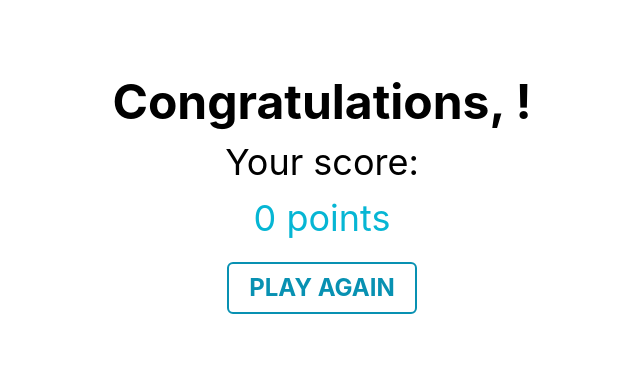
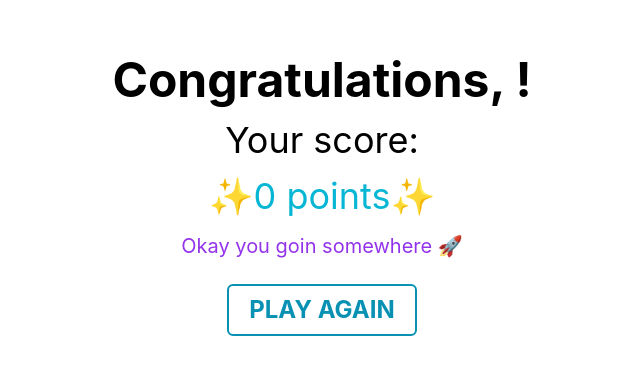
Before and after one commit to macianga/wordcloud-game, a React (Vite) app: page /leaderboard in a window 1280 px wide. Shown: the part 124-498 px from the top of the page, without its empty margins (318-958 px from the left). Built offline with nearby package versions, Linux system fonts and the light colour scheme.

Commit message:
add emojis and score based comments

```diff
--- a/src/views/Leaderboard.tsx
+++ b/src/views/Leaderboard.tsx
@@ -6,6 +6,21 @@ type Props = {
 }
 
 function Leaderboard({username, score}: Props) {
+  const getScoreMessage = ()=>{
+    if(score < 0){
+      return "I mean... It's fine";
+    }
+    if(score < 3){
+      return "Okay you goin somewhere 🚀";
+    }
+    if(score < 7){
+      return "Nice nice, keep going ;)";
+    }
+    if(score < 7){
+      return "How did you? Okay nice";
+    }
+  }
+
   return (
     <div className="App">
       <div className="flex items-center justify-center min-h-screen pb-40">
@@ -17,7 +32,10 @@ function Leaderboard({username, score}: Props) {
             Your score:
           </h1>
           <h1 className="text-center text-4xl mb-4 text-cyan-500">
-            {score} points
+            ✨{score} points✨
+          </h1>
+          <h1 className="text-center text-xl mb-4 text-purple-600">
+            {getScoreMessage()}
           </h1>
           <Link
             className="m-auto mt-2 p-2 pl-5 pr-5 border-2 border-cyan-600 rounded-md text-cyan-600 w-fit
```
